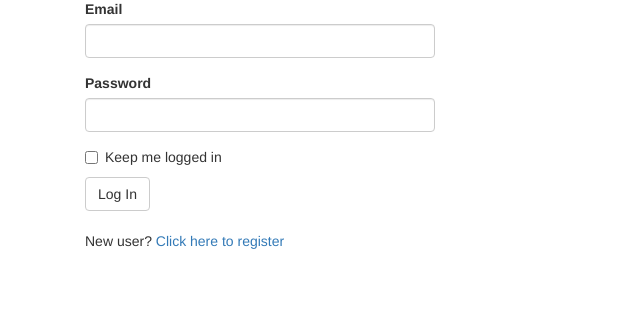
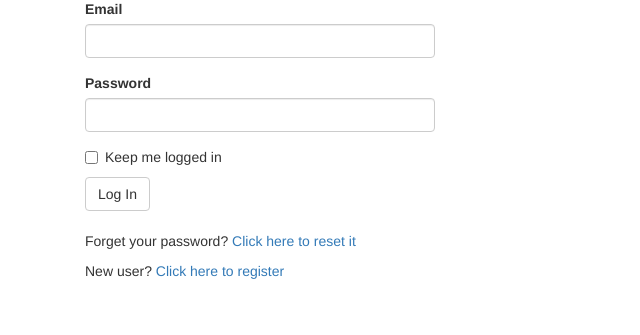
Before and after one commit to sishuiyibai/myflaskapp, a Flask app: page /auth/login in a window 1280 px wide. Shown: the part 193-528 px from the top of the page, without its empty margins (0-640 px from the left). Run offline with Flask 2, Linux system fonts and the light colour scheme; some libraries are stand-ins or nearby versions.

Commit message:
注册页面添加用户密码重置链接

```diff
--- a/app/templates/auth/login.html
+++ b/app/templates/auth/login.html
@@ -13,6 +13,10 @@ Flask - Login
     {{ wtf.quick_form(form) }}
     <br>
     <p>
+        Forget your password?
+        <a href="{{ url_for('auth.password_reset_request') }}">Click here to reset it</a>
+    </p>
+    <p>
         New user?
         <a href="{{ url_for('auth.register') }}">Click here to register</a>
     </p>
```
